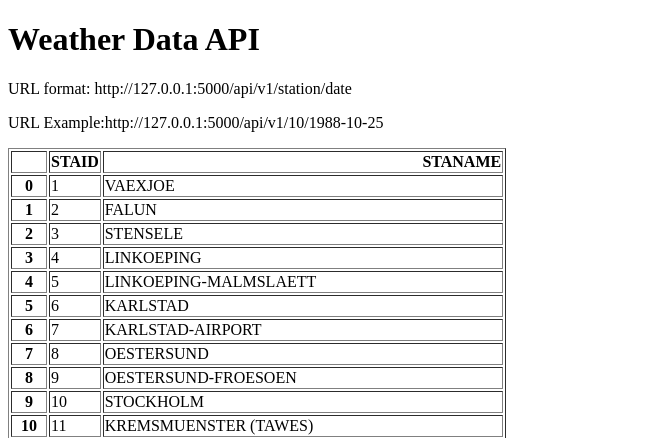
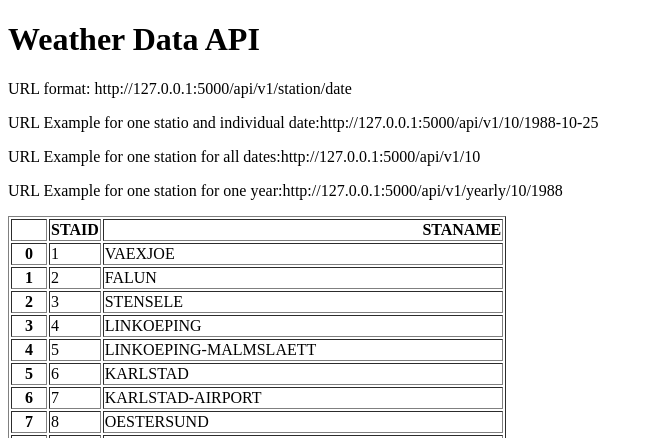
Before and after one commit to AlShenzo/WeatherAPI, a Flask app: page / in a window 1280 px wide. Shown: the top 438 px of the page, without its empty margins (0-653 px from the left). Run offline with Flask 3, Linux system fonts and the light colour scheme.

Commit message:
add URL endppoint for yearly and all data

```diff
--- a/main.py
+++ b/main.py
@@ -25,6 +25,23 @@ def about(station,date):
         'temperature' : temperature}
 
 
+@app.route('/api/v1/<station>')
+def all_data(station):
+    filename = "data_small/TG_STAID" + str(station).zfill(6) + ".txt"
+    df = pd.read_csv(filename, skiprows=20, parse_dates=['    DATE'])
+    result = df.to_dict(orient='records') # convert to dictionary
+    return result
+
+
+@app.route('/api/v1/yearly/<station>/<year>')
+def yearly(station, year):
+    filename = "data_small/TG_STAID" + str(station).zfill(6) + ".txt"
+    df = pd.read_csv(filename, skiprows=20)
+    df['    DATE'] = df['    DATE'].astype(str)
+    result = df[df['    DATE'].str.startswith(str(year))].to_dict(orient = 'records')
+    return result
+
+
 if __name__ =='__main__':
 # this is a condition where we only run our website
 # when this script is executed directly
--- a/templates/home.html
+++ b/templates/home.html
@@ -7,7 +7,10 @@
 <body>
 <h1> Weather Data API</h1>
 <p>URL format: http://127.0.0.1:5000/api/v1/station/date </p>
-<p>URL Example:http://127.0.0.1:5000/api/v1/10/1988-10-25</p>
+<p>URL Example for one statio and individual date:http://127.0.0.1:5000/api/v1/10/1988-10-25</p>
+<p>URL Example for one station for all dates:http://127.0.0.1:5000/api/v1/10</p>
+<p>URL Example for one station for one year:http://127.0.0.1:5000/api/v1/yearly/10/1988</p>
+
 <p>{{data|safe}}</p>
 </body>
 </html>
```
